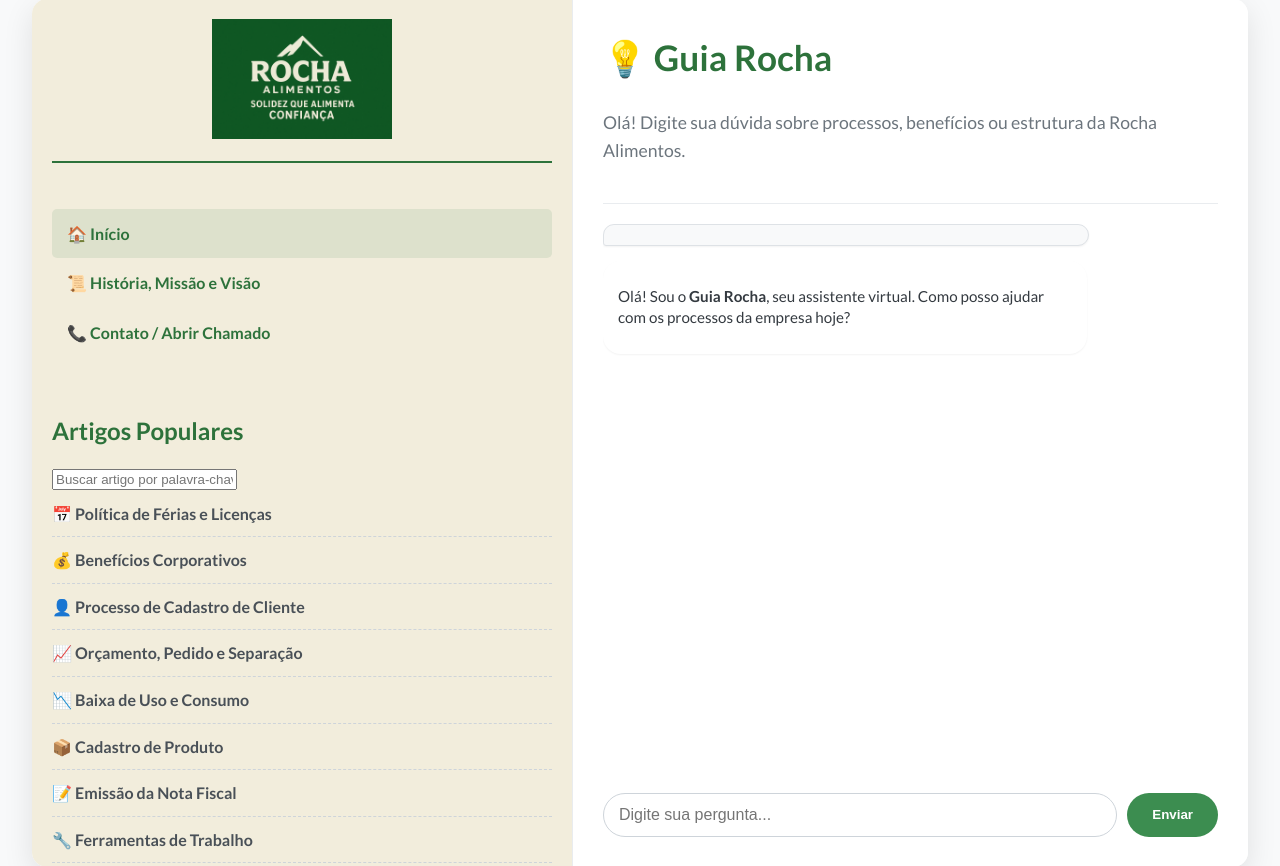
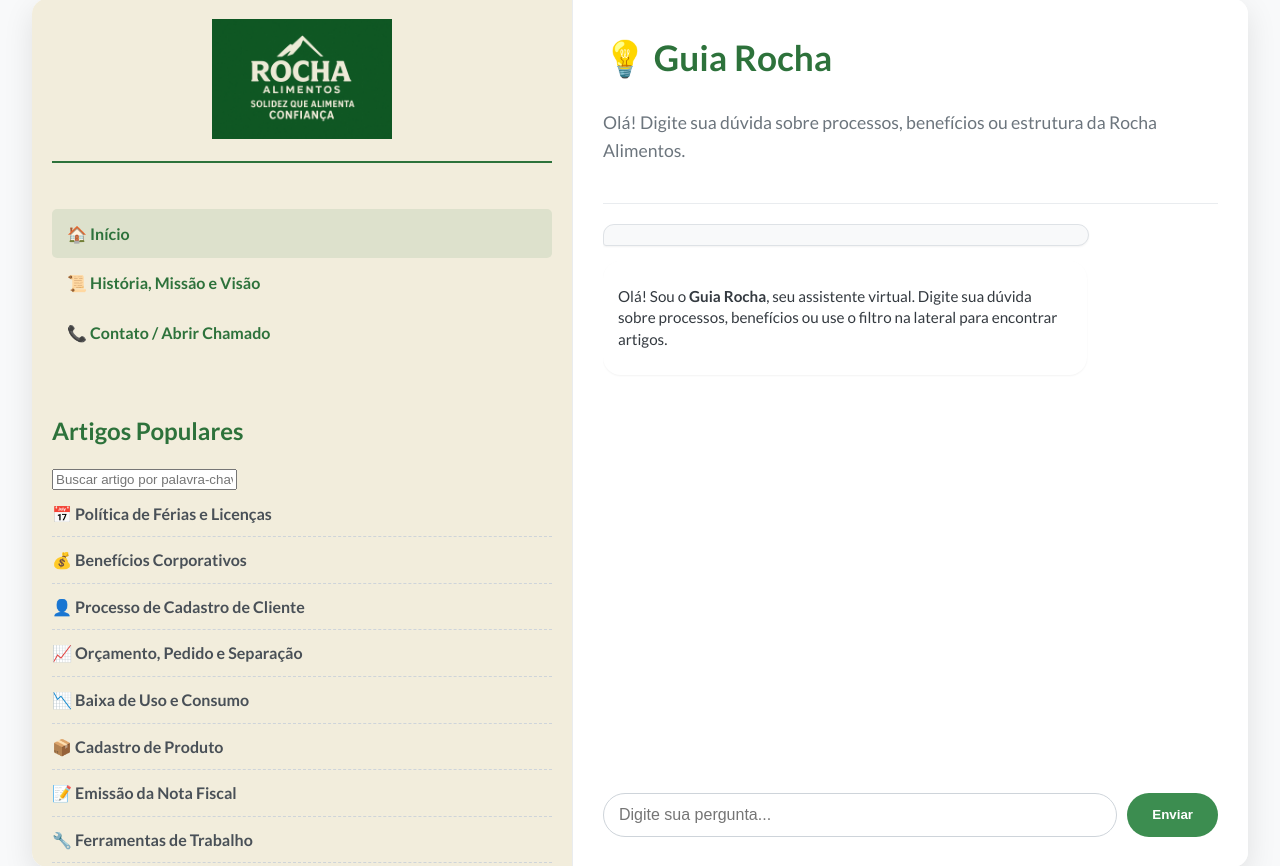
Before and after one commit to MHennrique/chatbot-onboarding-ia, a Flask app: page / in a window 1280 px wide. Shown: the part 49-915 px from the top of the page. Run offline with Flask 3, Linux system fonts and the light colour scheme.

Commit message:
FEAT: Implementando chatbot contextual em todas as rotas (Guia Rocha).

```diff
--- a/app.py
+++ b/app.py
@@ -8,11 +8,9 @@
 
 load_dotenv()
 
-# Configurar a API Key do Google (usará a variável de ambiente no Railway)
 genai.configure(api_key=os.getenv("GOOGLE_API_KEY"))
 
 app = Flask(__name__)
-# CORS simplificado para funcionar no ambiente de produção
 CORS(app)
 
 print(f"Conteúdo da empresa importado (Tamanho: {len(CONTEUDO_EMPRESA)} caracteres)")
@@ -20,7 +18,6 @@
 def obter_resposta_ia(pergunta_usuario, base_conhecimento, historico_conversa):
     """Inicia um chat com o Gemini, usando o histórico para manter o contexto."""
 
-    # O Gemini deve se apresentar como Guia Rocha
     model = genai.GenerativeModel('gemini-2.5-flash')
 
     instrucao_sistema = f"""
@@ -92,7 +89,6 @@
         return "Ocorreu um erro ao me conectar com a inteligência artificial."
 
 
-# --- ROTAS DA API E NAVEGAÇÃO (TODAS AS ROTAS AQUI!) ---
 
 @app.route('/ask', methods=['POST'])
 def ask_chatbot():
@@ -145,7 +141,6 @@
     """Rota para a página do Processo de Orçamento e Pedido."""
     return render_template('artigo_orcamento_pedido.html')
 
-# NOVAS ROTAS TÉCNICAS (CONSOLIDADAS)
 @app.route('/baixa-consumo')
 def baixa_consumo_page():
     """Rota para a página do processo de Baixa de Uso e Consumo."""
--- a/static/script.js
+++ b/static/script.js
@@ -1,5 +1,4 @@
 document.addEventListener('DOMContentLoaded', () => {
-
 
     const chatMessages = document.getElementById('chat-messages');
     const userInput = document.getElementById('user-input');
@@ -8,10 +7,18 @@
 
     let conversationHistory = [];
 
-
-    addMessage('Olá! Sou o **Guia Rocha**, seu assistente virtual. Como posso ajudar com os processos da empresa hoje?', 'bot');
-
-
+    const pageMessages = {
+        '/': 'Olá! Sou o **Guia Rocha**, seu assistente virtual. Digite sua dúvida sobre processos, benefícios ou use o filtro na lateral para encontrar artigos.',
+        '/ferias': 'Bem-vindo(a) à página de **Solicitação de Férias**. Se tiver dúvidas sobre algum termo ou prazo aqui descrito, me pergunte! Caso a dúvida persista, sugiro contatar o RH.',
+        '/beneficios': 'Bem-vindo(a) à página de **Benefícios Corporativos**. Quer saber a diferença entre o Plano de Saúde e o Plano Dental? Estou aqui para explicar.',
+        '/contato': 'Esta é a página de **Contato e Suporte**. Se a sua dúvida for sobre o Chatbot (Bug/Erro), use o formulário da Zortea. Se for sobre a empresa, use o formulário do RH.',
+        '/mvv': 'Conhecendo a **História, Missão e Valores** da Rocha. Se precisar de uma explicação sobre algum valor específico da empresa, me diga!',
+        '/cadastro-cliente': 'Processo de **Cadastro de Cliente**. Precisa de ajuda com o significado de "Sintegra" ou "Liberação Financeira"? É só perguntar!',
+        '/orcamento-pedido': 'Fluxo de **Orçamento e Pedido**. Se tiver dúvidas sobre a sequência de etapas (Comercial -> Financeiro -> Logística), me pergunte!',
+        '/baixa-consumo': 'Regras de **Baixa de Uso e Consumo**. Dúvidas sobre o fluxo Logística -> Fiscal? Estou aqui para ajudar a entender a responsabilidade de cada setor.',
+        '/cadastro-produto': 'Processo de **Cadastro de Produto**. Se precisar de uma definição de NCM, CEST ou CFOP, me pergunte antes de acionar o setor Fiscal!',
+        '/emissao-nf': 'Fluxo de **Emissão de Nota Fiscal**. Dúvidas sobre o que é DANFE, DACTE ou o prazo de cancelamento? Eu explico em detalhes.'
+    };
 
     function typeText(targetElement, message) {
         let i = 0;
@@ -32,11 +39,13 @@
         }, 30);
     }
 
-
-    function addMessage(message, sender, animate = false) {
-        if (sender === 'user') {
-            conversationHistory.push({ role: 'user', parts: [message] });
-        } else if (sender === 'bot') {
+    function addMessage(message, sender, animate = false, isInitial = false) {
+        if (!isInitial) {
+            if (sender === 'user') {
+                conversationHistory.push({ role: 'user', parts: [message] });
+            } else if (sender === 'bot') {
+                conversationHistory.push({ role: 'model', parts: [message] });
+            }
         }
 
         const messageElement = document.createElement('div');
@@ -49,15 +58,28 @@
         if (sender === 'bot' && animate) {
             pElement.innerHTML = '';
             typeText(pElement, message);
-            conversationHistory.push({ role: 'model', parts: [message] });
         } else if (sender === 'bot' && window.marked) {
             pElement.innerHTML = marked.parse(message);
-
         } else {
             pElement.textContent = message;
         }
 
         chatMessages.scrollTop = chatMessages.scrollHeight;
+    }
+
+    function displayInitialMessage() {
+        let currentPath = window.location.pathname;
+
+        if (currentPath.endsWith('/')) {
+            currentPath = currentPath.slice(0, -1);
+        }
+        if (currentPath === '') {
+            currentPath = '/';
+        }
+
+        const initialMessage = pageMessages[currentPath] || pageMessages['/'];
+
+        addMessage(initialMessage, 'bot', true, true);
     }
 
     async function sendMessageToBot() {
@@ -120,4 +142,6 @@
         });
     }
 
+    displayInitialMessage();
+
 });
--- a/templates/index.html
+++ b/templates/index.html
@@ -28,11 +28,9 @@
                 <h3 class="merriweather">Artigos Populares</h3>
 
                 <div class="search-box">
-                    <!-- PONTO B: CAMPO PARA FILTRAGEM DE ARTIGOS -->
                     <input type="text" id="article-search" placeholder="Buscar artigo por palavra-chave..." class="search-input">
                 </div>
 
-                <!-- PONTO C: LINKS COM ÍCONES -->
                 <a href="{{ url_for('ferias_page') }}" class="article-link">
                     <h4>📅 Política de Férias e Licenças</h4>
                 </a>
@@ -70,14 +68,13 @@
 
         <main id="chat-right">
             <div class="chat-header-main">
-                <!-- NOVO NOME DO CHATBOT -->
                 <h1 class="merriweather">💡 Guia Rocha</h1>
                 <p>Olá! Digite sua dúvida sobre processos, benefícios ou estrutura da Rocha Alimentos.</p>
             </div>
 
             <div class="chat-messages" id="chat-messages">
                 <div class="message bot">
-                    <!-- MENSAGEM DE BOAS-VINDAS SERÁ INSERIDA PELO JS -->
+
                 </div>
 
                 <div class="typing-indicator" id="typing-indicator" style="display: none;">
```
